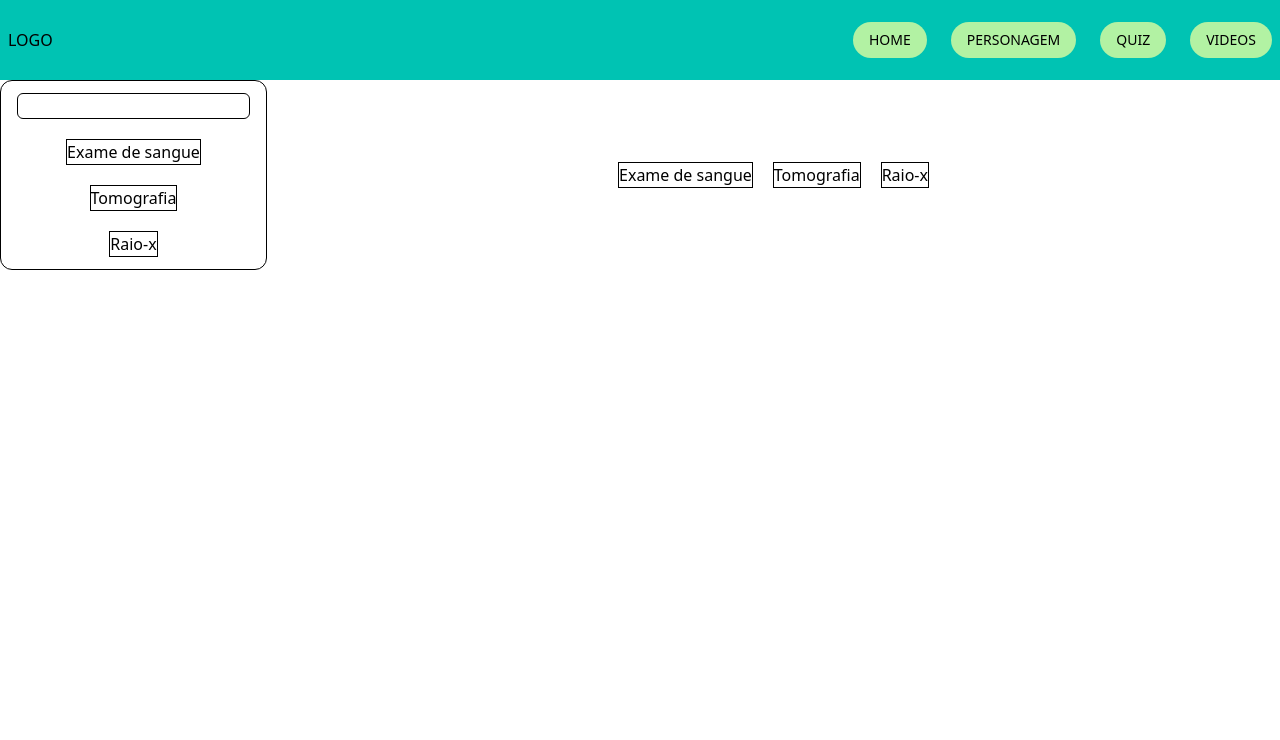
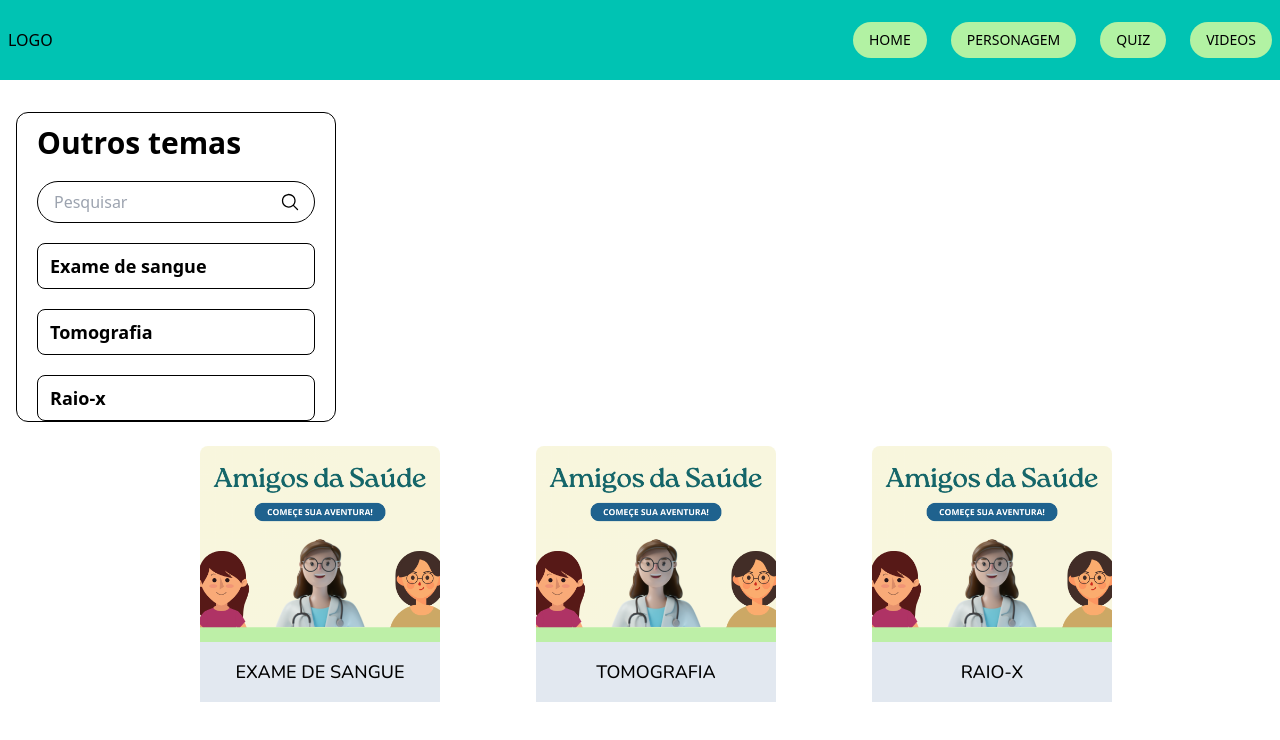
Before and after one commit to rafadagalera/Amigos-da-Saude, a React (Vite) app: page /videos in a window 1280 px wide. Shown: the top 740 px of the page. Built offline with nearby package versions, Linux system fonts and the light colour scheme.

Commit message:
fix: videos estilização página

```diff
--- a/src/pages/videos.jsx
+++ b/src/pages/videos.jsx
@@ -1,35 +1,31 @@
+import { useContext } from "react";
 import { Link } from "react-router-dom";
+import imagem from "../assets/banner-home.png";
+import { SearchVideos } from "../components/serchVideos";
 import { ExamesContext } from "../context/ExamesProvider";
-import { useContext } from "react";
 
 export default function Videos() {
-  const { exames, searchExames, filteredExames } = useContext(ExamesContext);
+  const { exames } = useContext(ExamesContext);
 
   return (
-    <div className="container mx-auto flex pt-20">
-      <div className="flex flex-col items-center rounded-xl justify-center gap-5 border px-4 py-3">
-        <input
-          type="text"
-          onChange={() => searchExames()}
-          className="rounded-md border"
-        />
+    <div className="flex- container mx-auto px-4 pt-28 pb-6">
+      <SearchVideos destino="videos" />
 
-        <ul className="flex flex-col items-center justify-center gap-5">
-          {filteredExames.map((exame) => (
-            <li key={exame.id} className="cursor-pointer border">
-              <Link to={exame.id} className="">
-                <h2>{exame.name}</h2>
-              </Link>
-            </li>
-          ))}
-        </ul>
-      </div>
-
-      <ul className="flex w-screen items-center justify-center gap-5">
+      <ul className="mt-3 flex w-screen flex-col items-center justify-center gap-24 pt-3 md:flex-row">
         {exames.map((exame) => (
-          <li key={exame.id} className="cursor-pointer border">
-            <Link to={exame.id} className="">
-              <h2>{exame.name}</h2>
+          <li key={exame.id} className="h-64 w-60 cursor-pointer rounded-xl">
+            <Link
+              to={exame.id}
+              className="flex h-full flex-col transition hover:scale-110"
+            >
+              <img
+                src={imagem}
+                alt=""
+                className="h-full rounded-t-lg object-cover"
+              />
+              <h2 className="hover:bg-cinza-200 bg-branco-200 flex items-center justify-center py-4 text-center font-nunito text-lg font-medium uppercase active:bg-lime-200">
+                {exame.name}
+              </h2>
             </Link>
           </li>
         ))}
--- a/tailwind.config.js
+++ b/tailwind.config.js
@@ -26,9 +26,11 @@ export default {
       'azul-300': '#006AC3',
       'amarelo-100': '#F9E5A0',
       'azul-900': '#0A2144;',
-      'ciano-800': '#0891b2;',
+      'cinza-200': '#C0D6C0;',
       'ciano-900': '#0c4a6e;',
       'ciano-950': '#082f49;',
+      'branco-200': '#e2e8f0;',
+
     },
     backgroundImage: {
       'vetor1': "url('/src/assets/vetor-home-1.svg')",
```
